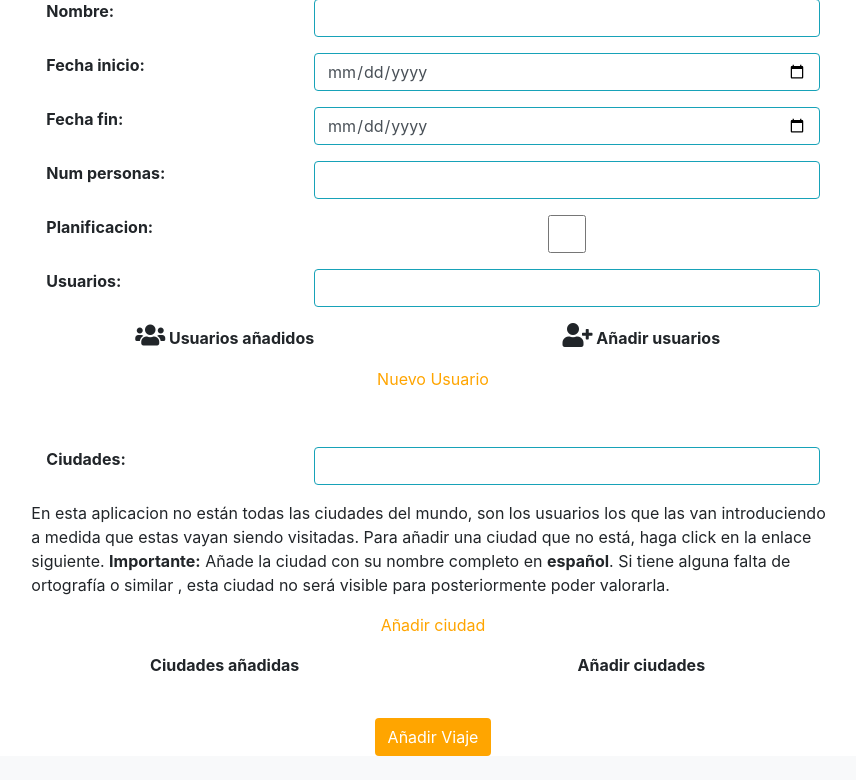
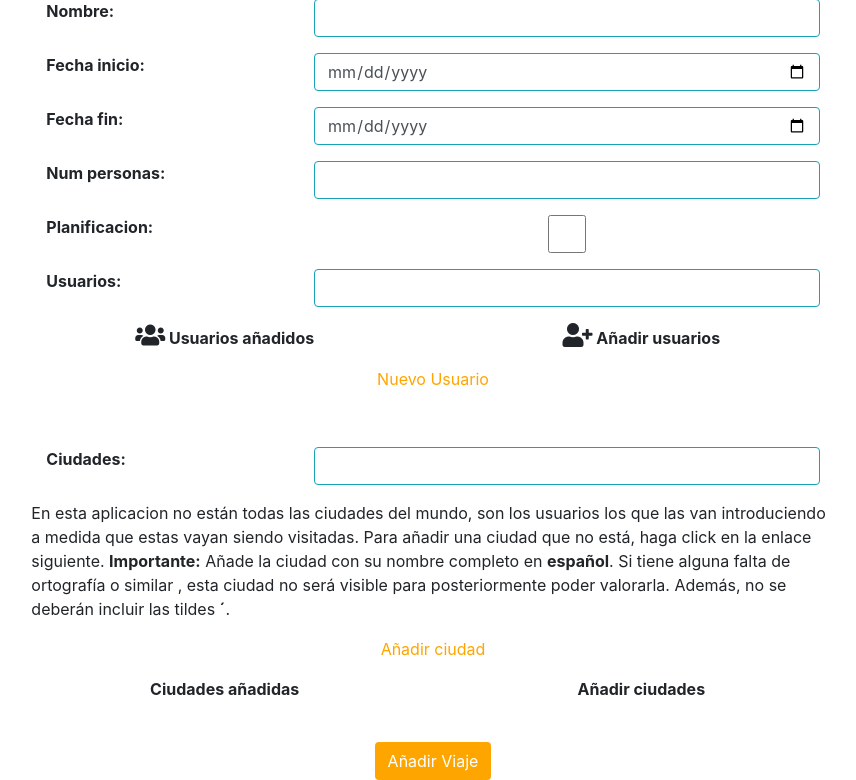
Before and after one commit to albertosml/GestionaTusViajes, a Django app: page /web/viaje/nuevo/ in a window 1280 px wide. Shown: the part 156-936 px from the top of the page, without its empty margins (207-1063 px from the left). Before the commit the page ends 912 px from the top, so only its background shows below. Run offline with Django 3.2, Linux system fonts and the light colour scheme; some libraries are stand-ins or nearby versions.

Commit message:
Updated requirements.txt and solved some add travel´s problems

```diff
--- a/web_viajes/forms.py
+++ b/web_viajes/forms.py
@@ -39,7 +39,7 @@ class AnadirCiudad(forms.ModelForm):
 
     def clean_nombre_ciudad(self):
         ciudad = self.cleaned_data["nombre_ciudad"]
-        return ciudad.upper()
+        return ciudad
 
 
 class AnadirValoracion(forms.ModelForm):
--- a/web_viajes/templates/viaje_anadir_puro.html
+++ b/web_viajes/templates/viaje_anadir_puro.html
@@ -101,7 +101,7 @@
              <p>En esta aplicacion no están todas las ciudades del mundo, son los usuarios los que las van introduciendo a medida
                     que estas vayan siendo visitadas. Para añadir una ciudad que no está, haga click en la enlace siguiente. <strong>Importante:</strong>
                     Añade la ciudad con su nombre completo en <strong>español</strong>. Si tiene alguna falta de ortografía o similar
-                    , esta ciudad no será visible para posteriormente poder valorarla.</p>
+                    , esta ciudad no será visible para posteriormente poder valorarla. Además, no se deberán incluir las tildes <strong>´</strong>.</p>
                     <p align="middle"><a  target="_blank" href="{% url 'anadir_ciudad' %}">Añadir ciudad</a></p>
                 <div class="row">
                 <div class="col-6 col-md-6 ">
@@ -187,7 +187,7 @@ console.log($(this).serialize())
                     console.log(cadenaU);
                     console.log("primero")
                     console.log(variable);
-
+                    alert("Se van a enviar los usuarios del viaje");
 
                     $.ajax({
                             url: '{% url "anadir_usuarios_viaje" %}',
@@ -201,6 +201,7 @@ console.log($(this).serialize())
 
                             }
                        });
+                       alert("Se van a enviar las ciudades del viaje");
                     viaje = data.pk;
                     $.ajax({
                             url: '{% url "anadir_ciudades_viaje" %}',
```
Also changed, not shown: requirements.txt (+14 -13 lines), web_viajes/migrations/0003_auto_20180925_1134.py (added).
